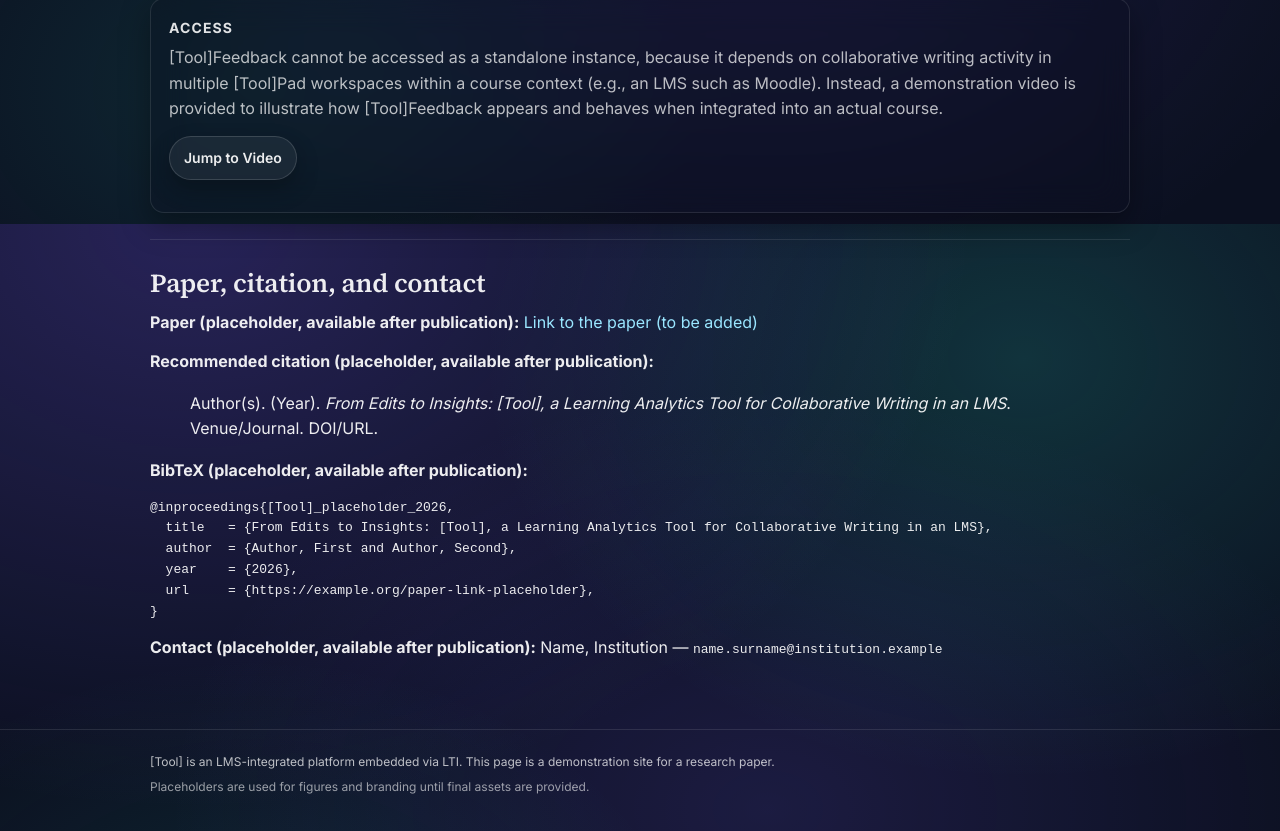
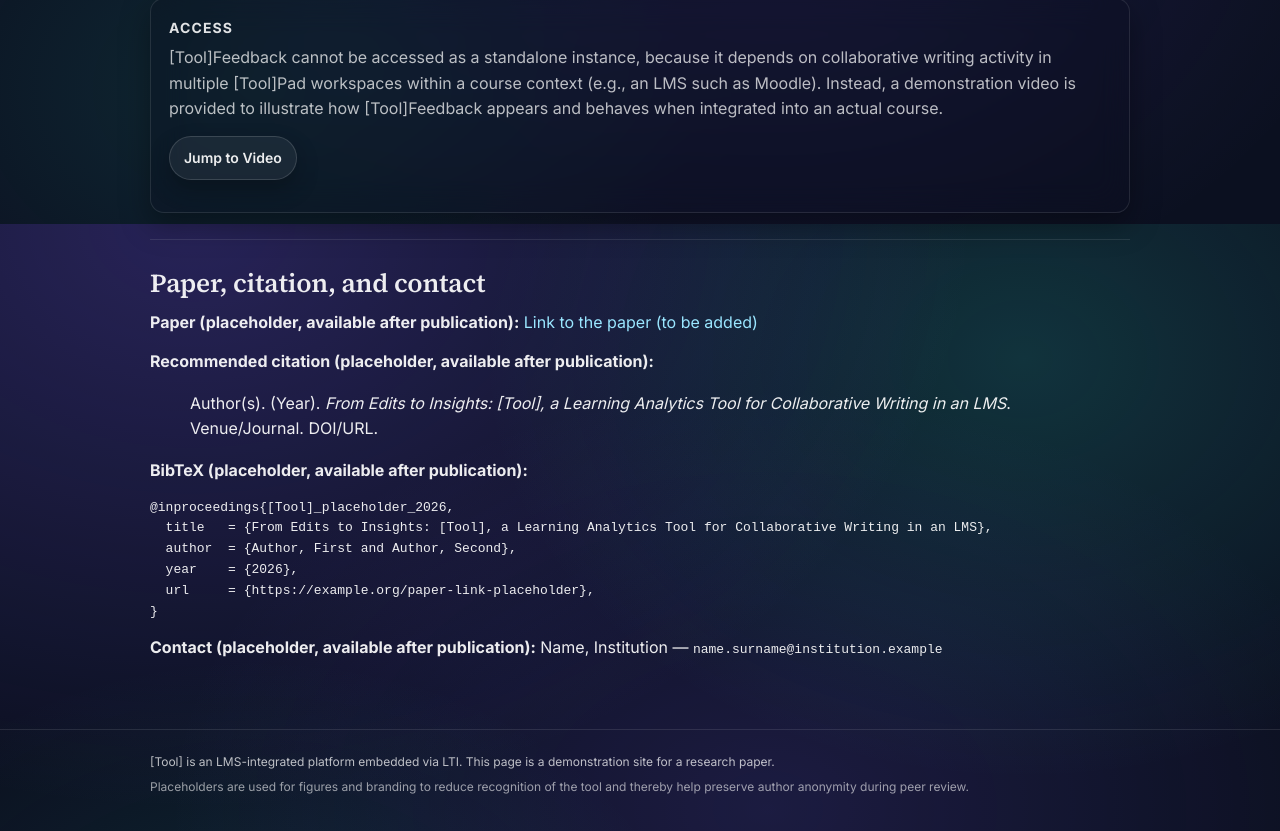
Before and after one commit to KD-info/octi-paper-website, a Jekyll site: the page built from index.md, in a window 1280 px wide and 900 px high, scrolled down 4207 px, cut to the strip 69-900 px from the top of the window. Built offline with Jekyll 4.4.1, drawn with Linux system fonts in a browser that asks for light colours.

Commit message:
fix: update fineprint description to clarify use of placeholders for author anonymity

```diff
--- a/_layouts/default.html
+++ b/_layouts/default.html
@@ -51,7 +51,8 @@
       <div class="fineprint">
         <div>[Tool] is an LMS-integrated platform embedded via LTI. This page is a demonstration site for a research
           paper.</div>
-        <div class="fineprint-muted">Placeholders are used for figures and branding until final assets are provided.
+        <div class="fineprint-muted">Placeholders are used for figures and branding to reduce recognition of the tool
+          and thereby help preserve author anonymity during peer review.
         </div>
       </div>
     </div>
```
